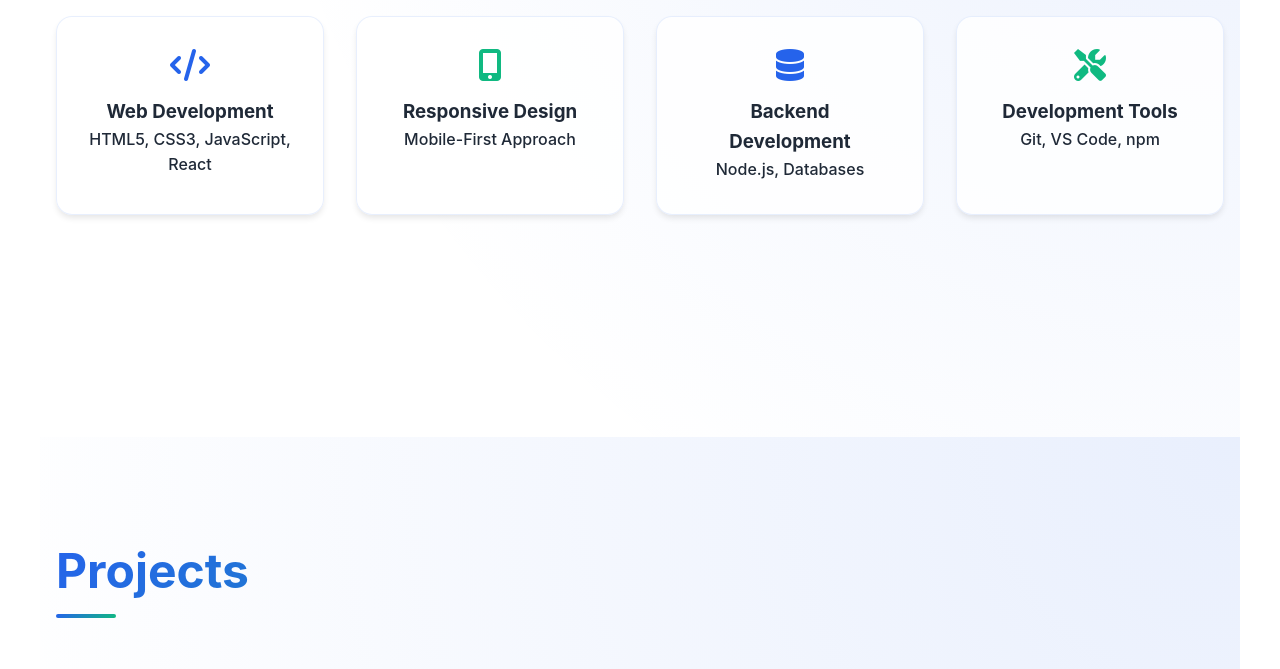
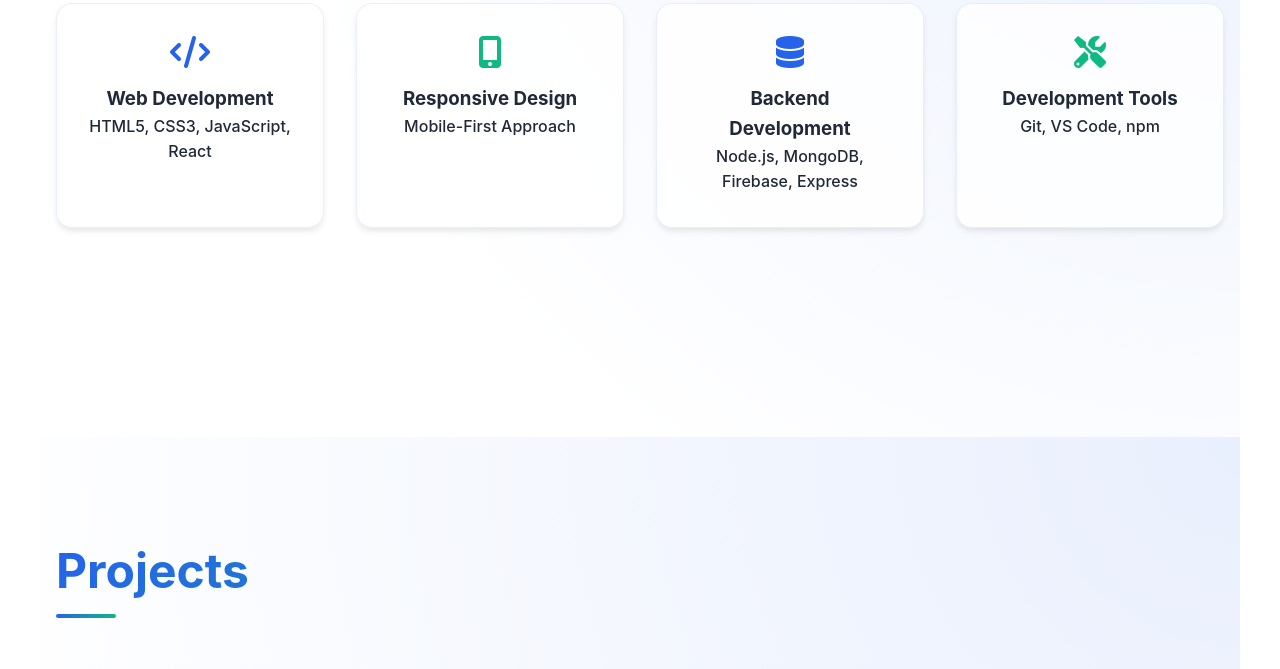
Before and after one commit to ShivatejaKeerthi/ShivatejaKeerthi.github.io, a website built with Vite: page index.html in a window 1280 px wide. Shown: the part 1227-1896 px from the top of the page. Built offline with nearby package versions, Linux system fonts and the light colour scheme.

Commit message:
Made some changes

```diff
--- a/index.html
+++ b/index.html
@@ -63,7 +63,7 @@
           <div class="skill-card">
             <i class="fas fa-database fa-2x mb-4" style="color: var(--primary-color)"></i>
             <h3>Backend Development</h3>
-            <p>Node.js, Databases</p>
+            <p>Node.js, MongoDB, Firebase, Express</p>
           </div>
           <div class="skill-card">
             <i class="fas fa-tools fa-2x mb-4" style="color: var(--secondary-color)"></i>
```
